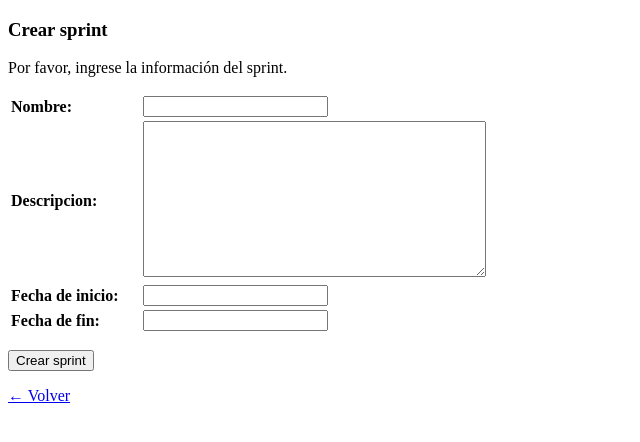
After one commit to santi-acv/sgp-is2, a Django app: a page that uses sgp/templates/sgp/crear_sprint.html in a window 1280 px wide. The commit adds this page. Shown: the top 442 px of the page, without its empty margins (0-640 px from the left). Run offline with Django 3.2, Linux system fonts and the light colour scheme; tables that the repository leaves empty hold one stand-in row (values such as "Sample post").

Commit message:
permite crear sprints y user stories

```diff
--- a/sgp/forms.py
+++ b/sgp/forms.py
@@ -15,7 +15,7 @@ from django.forms import ModelForm
 from django.utils import timezone
 from guardian.shortcuts import assign_perm, remove_perm, get_perms_for_model
 
-from .models import User, Proyecto, Role
+from .models import User, Proyecto, Role, Sprint, UserStory
 
 
 class UserForm(ModelForm):
@@ -235,7 +235,6 @@ class UserRoleForm(ModelForm):
         cleaned_data = super(ModelForm, self).clean()
         if cleaned_data.get('borrar'):
             self.proyecto_actual.quitar_rol(self.instance)
-            cleaned_data.pop('rol')
         return cleaned_data
 
     def save(self, commit=True):
@@ -289,3 +288,51 @@ class UploadFileForm(forms.Form):
 
     def __init__(self, *args, **kwargs):
         super().__init__(*args, **kwargs)
+
+
+class UserStoryForm(ModelForm):
+    """
+    """
+    horas_estimadas = forms.IntegerField(label="Costo estimado del user story (en horas)", min_value=0)
+
+    def __init__(self, *args, **kwargs):
+        super(ModelForm, self).__init__(*args, **kwargs)
+
+    class Meta:
+        model = UserStory
+        fields = ('nombre', 'descripcion', 'horas_estimadas')
+
+
+class SprintForm(ModelForm):
+    """
+    """
+    fecha_inicio = forms.DateField(label="Fecha de inicio",
+                                   error_messages={'invalid': 'La fecha debe estar en formato dd/mm/aaaa.'})
+    fecha_fin = forms.DateField(label="Fecha de fin",
+                                error_messages={'invalid': 'La fecha debe estar en formato dd/mm/aaaa.'})
+
+    def __init__(self, *args, **kwargs):
+        super(ModelForm, self).__init__(*args, **kwargs)
+
+    def clean(self):
+        """
+        """
+        cleaned_data = super(ModelForm, self).clean()
+
+        fecha_inicio = cleaned_data.get('fecha_inicio')
+        fecha_fin = cleaned_data.get('fecha_fin')
+
+        if fecha_inicio and fecha_inicio < timezone.localdate():
+            self.add_error('fecha_inicio', 'La fecha de inicio no puede ser en el pasado.')
+            fecha_inicio = None
+        if fecha_fin and fecha_fin < timezone.localdate():
+            self.add_error('fecha_fin', 'La fecha de fin no puede ser en el pasado.')
+            fecha_fin = None
+        if fecha_inicio and fecha_fin and fecha_inicio > fecha_fin:
+            self.add_error('fecha_fin', 'La fecha de fin debe ser después de la fecha de inicio.')
+
+        return cleaned_data
+
+    class Meta:
+        model = Sprint
+        fields = ('nombre', 'descripcion', 'fecha_inicio', 'fecha_fin')
--- a/sgp/models.py
+++ b/sgp/models.py
@@ -116,7 +116,7 @@ class Proyecto(models.Model):
     inició."""
 
     fecha_fin = models.DateField("Fecha de fin", auto_now_add=False, auto_now=False, null=True)
-    """Si el proyecto aún no ha iniciado, almacena una hora tentativa en la que
+    """Si el proyecto aún no ha terminado, almacena una hora tentativa en la que
     se planea terminarlo. Una vez que este acabe, almacena la hora en la que
     acabó."""
 
@@ -281,3 +281,101 @@ class Participa(models.Model):
     """Rol al que pertenece el usuario.
 
     |"""
+
+
+class Sprint(models.Model):
+    """
+    Describe un sprint. Este debe ser creado por un usuario con el permiso
+    apropiado.
+
+    **Fecha:** 24/09/21
+
+    **Artefacto:** Módulo de proyecto
+    """
+
+    class Estado(models.TextChoices):
+        PENDIENTE = 'P', 'Pendiente'
+        INICIADO = 'I', 'Iniciado'
+        FINALIZADO = 'F', 'Finalizado'
+
+    nombre = models.CharField(max_length=200)
+    """Título del sprint."""
+
+    descripcion = models.TextField(blank=True, default='')
+    """Descripción del sprint."""
+
+    fecha_inicio = models.DateField("Fecha de inicio")
+    """Si el sprint aún no ha iniciado, almacena una hora tentativa en la que
+    se planea iniciarlo. Una vez que este inicia, almacena la hora en la que
+    inició."""
+
+    fecha_fin = models.DateField("Fecha de fin")
+    """Si el sprint aún no ha terminado, almacena una hora tentativa en la que
+    se planea terminarlo. Una vez que este acabe, almacena la hora en la que
+    acabó."""
+
+    estado = models.CharField(max_length=50, choices=Estado.choices, default=Estado.PENDIENTE)
+    """Indica en qué estado se encuentra el sprint. Cuando este se crea, el
+    estado predeterminado es pendiente."""
+
+    equipo = models.ManyToManyField(User)
+    """Indica qué usuarios participan de este sprint."""
+
+    proyecto = models.ForeignKey(Proyecto, on_delete=models.CASCADE)
+    """Indica a qué proyecto pertenece el sprint."""
+
+
+class UserStory(models.Model):
+    """
+    Describe un user story.
+
+    **Fecha:** 26/09/21
+
+    **Artefacto:** Módulo de proyecto
+    """
+
+    class Estado(models.TextChoices):
+        PENDIENTE = 'P', 'Pendiente'
+        INICIADO = 'I', 'Iniciado'
+        FINALIZADO = 'F', 'Finalizado'
+
+    nombre = models.CharField(max_length=200)
+    """Título del user story."""
+
+    descripcion = models.TextField(blank=True, default='')
+    """Descripción del user story."""
+
+    estado = models.CharField(max_length=50, choices=Estado.choices, default=Estado.PENDIENTE)
+    """Indica en qué estado se encuentra el user story. Cuando este se crea, el
+    estado predeterminado es pendiente."""
+
+    horas_estimadas = models.IntegerField()
+    """Número de horas estimadas que tomará completar el stream"""
+
+    horas_trabajadas = models.IntegerField(blank=True, default=0)
+    """Número de horas que se han trabajado en el user story"""
+
+    proyecto = models.ForeignKey(Proyecto, related_name='product_backlog', on_delete=models.CASCADE)
+    """Indica a qué proyecto pertenece el user story."""
+
+
+class Comentario(models.Model):
+    """
+    Describe un comentario en un user story.
+
+    **Fecha:** 26/09/21
+
+    **Artefacto:** Módulo de proyecto
+    """
+
+    texto = models.TextField()
+    """Contenido del comentario"""
+
+    fecha = models.DateTimeField(auto_now_add=True)
+    """Fecha en la que se realizó el comentario"""
+
+    autor = models.ForeignKey(User, null=True, on_delete=models.SET_NULL)
+    """Usuario que agregó el comentario"""
+
+    user_story = models.ForeignKey(UserStory, on_delete=models.CASCADE)
+    """User story al que pertenece el comentario"""
--- /dev/null
+++ b/sgp/templates/sgp/crear_sprint.html
@@ -0,0 +1,22 @@
+<!DOCTYPE html>
+<html lang="en">
+<head>
+    <meta charset="UTF-8">
+    <title>Crear sprint - SGP</title>
+    <style>
+        th { text-align: left; width: 8em }
+    </style>
+</head>
+<body>
+<h3>Crear sprint</h3>
+<p>Por favor, ingrese la información del sprint.</p>
+<form method=POST>
+    {% csrf_token %}
+    <table>
+        {{ form.as_table }}
+    </table>
+    <p><input type="submit" value="Crear sprint"></p>
+</form>
+<p><a href="{% url 'sgp:mostrar_proyecto' proyecto.id %}">&#8592; Volver</a></p>
+</body>
+</html>
--- a/sgp/urls.py
+++ b/sgp/urls.py
@@ -15,4 +15,8 @@ urlpatterns = [
     path('proyecto-<int:proyecto_id>/roles/importar', views.importar_roles, name='importar_roles'),
     path('proyecto-<int:proyecto_id>/roles/exportar', views.exportar_roles, name='exportar_roles'),
     path('proyecto-<int:proyecto_id>/equipo', views.administrar_equipo, name='administrar_equipo'),
+    path('proyecto-<int:proyecto_id>/product-backlog', views.product_backlog, name='product_backlog'),
+    path('proyecto-<int:proyecto_id>/crear-user-story', views.crear_user_story, name='crear_user_story'),
+    path('proyecto-<int:proyecto_id>/crear-sprint', views.crear_sprint, name='crear_sprint'),
+    path('proyecto-<int:proyecto_id>/sprint-<int:sprint_id>', views.mostrar_sprint, name='mostrar_sprint'),
 ]
--- a/sgp/views.py
+++ b/sgp/views.py
@@ -17,8 +17,9 @@ from django.urls import reverse
 from django.utils.timezone import now
 from guardian.shortcuts import get_objects_for_user
 
-from .models import User, Proyecto, Role
-from .forms import ProyectoForm, UserForm, RoleForm, UserRoleForm, AgregarMiembroForm, UploadFileForm
+from .models import User, Proyecto, Role, Sprint
+from .forms import ProyectoForm, UserForm, RoleForm, UserRoleForm, AgregarMiembroForm, UploadFileForm, SprintForm, \
+    UserStoryForm
 
 
 def index(request):
@@ -132,7 +133,7 @@ def crear_proyecto(request):
             proyecto.asignar_rol(request.user, 'Scrum master')
             return HttpResponseRedirect(reverse('sgp:mostrar_proyecto', kwargs={'proyecto_id': proyecto.id}))
     else:
-        form = ProyectoForm
+        form = ProyectoForm()
     return render(request, 'sgp/crear_proyecto.html', {'form': form})
 
 
@@ -329,18 +330,72 @@ def administrar_equipo(request, proyecto_id):
             formset.save()
 
             # Si se eliminó a un usuario del equipo, mostrar de nuevo la pagina
+            borrado = False
             for form in formset:
                 if form.cleaned_data.get('borrar'):
-                    return HttpResponseRedirect(reverse('sgp:administrar_equipo',
-                                                kwargs={'proyecto_id': proyecto_id}))
+                    borrado = True
+                    break
 
-            # Si solo se cambiaron los roles, volver a la pagina de proyecto
-            return HttpResponseRedirect(reverse('sgp:mostrar_proyecto',
-                                                kwargs={'proyecto_id': proyecto_id}))
-    else:
-        # Enviar una lista de miembros
-        formset = UserRoleFormSet(queryset=User.objects.filter(participa__proyecto=proyecto_id),
-                                  form_kwargs={'usuario_actual': usuario, 'proyecto_actual': proyecto})
+            if not borrado:
+                # Si solo se cambiaron los roles, volver a la pagina de proyecto
+                return HttpResponseRedirect(reverse('sgp:mostrar_proyecto',
+                                                    kwargs={'proyecto_id': proyecto_id}))
+
+    # Enviar una lista de miembros
+    formset = UserRoleFormSet(queryset=User.objects.filter(participa__proyecto=proyecto_id),
+                              form_kwargs={'usuario_actual': usuario, 'proyecto_actual': proyecto})
 
     return render(request, 'sgp/administrar_equipo.html',
                   {'proyecto': proyecto, 'formset': formset, 'usuario': usuario, 'lista': lista})
+
+
+def product_backlog(request, proyecto_id):
+    """
+    **Fecha:** 26/09/21
+    """
+    proyecto = Proyecto.objects.get(id=proyecto_id)
+    backlog = proyecto.product_backlog.all()
+    context = {'proyecto': proyecto, 'backlog': backlog}
+    return render(request, 'sgp/product_backlog.html', context)
+
+
+def crear_user_story(request, proyecto_id):
+    """
+    **Fecha:** 26/09/21
+    """
+    proyecto = Proyecto.objects.get(id=proyecto_id)
+    if request.method == "POST":
+        form = UserStoryForm(request.POST)
+        if form.is_valid():
+            form.instance.proyecto = proyecto
+            form.save()
+            return HttpResponseRedirect(reverse('sgp:product_backlog', kwargs={'proyecto_id': proyecto_id}))
+    else:
+        form = UserStoryForm()
+    return render(request, 'sgp/crear_user_story.html', {'form': form, 'proyecto': proyecto})
+
+
+def crear_sprint(request, proyecto_id):
+    """
+    **Fecha:** 24/09/21
+    """
+    proyecto = Proyecto.objects.get(id=proyecto_id)
+    if request.method == "POST":
+        form = SprintForm(request.POST)
+        if form.is_valid():
+            form.instance.proyecto = proyecto
+            form.save()
+            return HttpResponseRedirect(reverse('sgp:mostrar_proyecto', kwargs={'proyecto_id': proyecto_id}))
+    else:
+        form = SprintForm()
+    return render(request, 'sgp/crear_sprint.html', {'form': form, 'proyecto': proyecto})
+
+
+def mostrar_sprint(request, proyecto_id, sprint_id):
+    """
+    **Fecha:** 24/09/21
+    """
+    proyecto = Proyecto.objects.get(id=proyecto_id)
+    sprint = Sprint.objects.get(id=sprint_id)
+    context = {'proyecto': proyecto, 'sprint': sprint}
+    return render(request, 'sgp/mostrar_sprint.html', context)
```
Also changed, not shown: sgp/templates/sgp/administrar_equipo.html (+10 -18 lines), sgp/templates/sgp/crear_user_story.html (added, +22 -0 lines), sgp/templates/sgp/mostrar_proyecto.html (+17 -3 lines), sgp/templates/sgp/mostrar_sprint.html (added, +27 -0 lines), sgp/templates/sgp/product_backlog.html (added, +35 -0 lines), sgp/migrations/0002_auto_20210926_1103.py (added).
